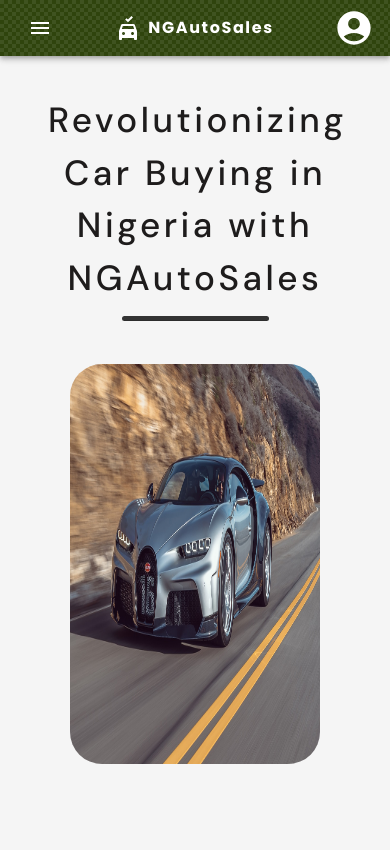
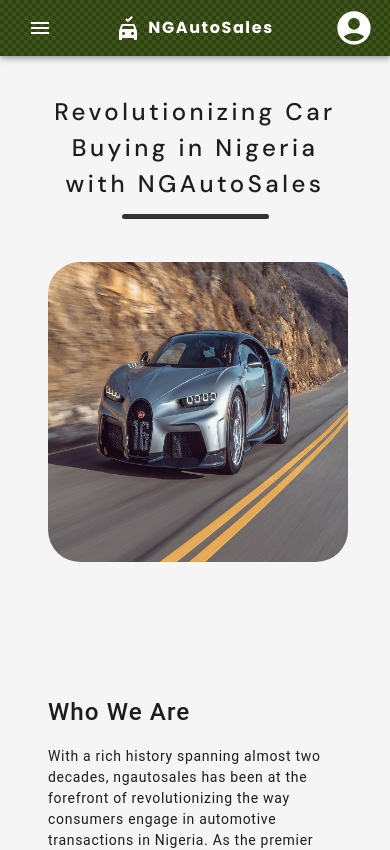
Before and after one commit to Bolexzy/NGAutoSales, a Next.js app: page /About in a window 390 px wide. Shown: the top 850 px of the page. Built offline with nearby package versions, Linux system fonts and the light colour scheme.

Commit message:
Upload ngautosales: added responsivenss

```diff
--- a/src/app/About/page.js
+++ b/src/app/About/page.js
@@ -17,7 +17,7 @@ const About = () => {
       <Box sx={{ marginBottom: "5rem" }}>
         <Typography
           sx={{
-            fontSize: "2.1875rem",
+            fontSize: { xs: "1.5rem", lg: "2.1875rem" },
             fontFamily: "DM Sans",
             letterSpacing: "0.21875rem",
             fontWeight: 500,
@@ -38,8 +38,12 @@ const About = () => {
         <Image
           src={"/Assets/bugatti.jpeg"}
           width={300}
-          height={400}
-          style={{ width: "85%", marginTop: "2rem", borderRadius: "2rem" }}
+          height={300}
+          style={{
+            width: { xs: "100%", lg: "85%" },
+            marginTop: "2rem",
+            borderRadius: "2rem",
+          }}
         />
       </Box>
       <Box
@@ -175,9 +179,11 @@ const About = () => {
         sx={{
           display: "flex",
           justifyContent: "space-between",
+          flexDirection: { xs: "column", lg: "row" },
           alignContent: "center",
           textAlign: "center",
-          gap: "5rem",
+          gap: { xs: "3rem", lg: "5rem" },
+          alignItems: "center",
         }}
       >
         <Image
@@ -206,10 +212,12 @@ const About = () => {
       <Box
         sx={{
           display: "flex",
-          gap: "5rem",
+          gap: { xs: "3rem", lg: "5rem" },
           justifyContent: "space-between",
+          flexDirection: { xs: "column", lg: "row" },
           alignContent: "center",
           textAlign: "center",
+          alignItems: "center",
         }}
       >
         <Image
@@ -238,10 +246,12 @@ const About = () => {
       <Box
         sx={{
           display: "flex",
-          gap: "5rem",
+          gap: { xs: "3rem", lg: "5rem" },
           justifyContent: "space-between",
           alignContent: "center",
           textAlign: "center",
+          flexDirection: { xs: "column", lg: "row" },
+          alignItems: "center",
         }}
       >
         <Image
@@ -269,10 +279,12 @@ const About = () => {
       <Box
         sx={{
           display: "flex",
-          gap: "5rem",
+          gap: { xs: "3rem", lg: "5rem" },
           justifyContent: "space-between",
           alignContent: "center",
           textAlign: "center",
+          flexDirection: { xs: "column", lg: "row" },
+          alignItems: "center",
         }}
       >
         <Image
```
